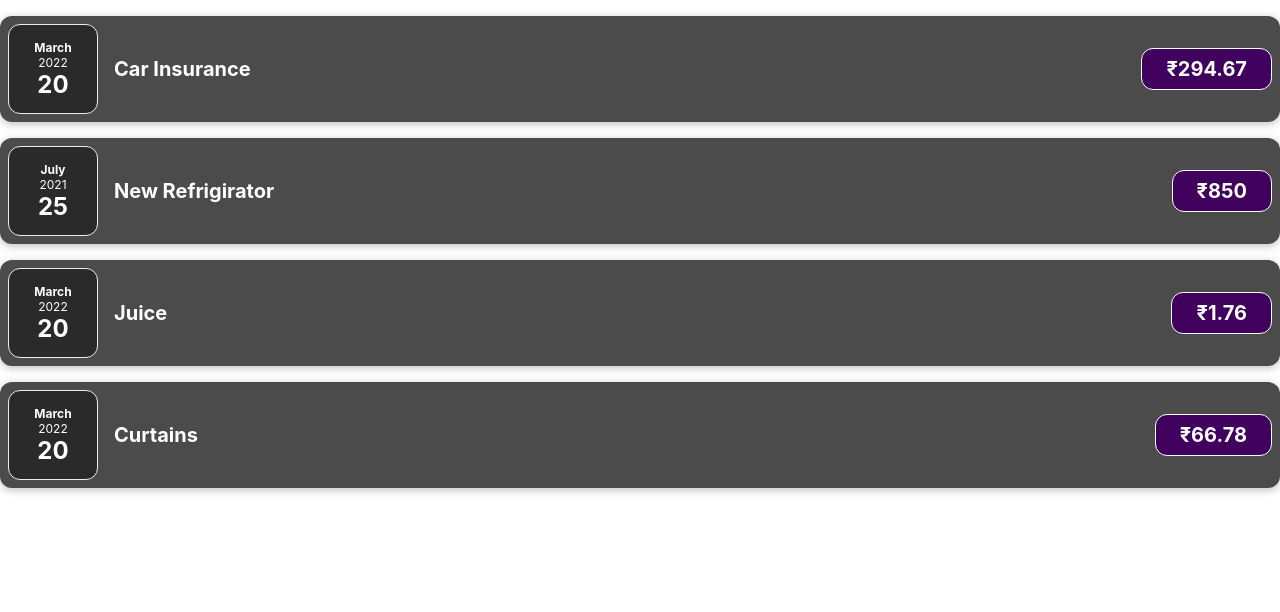
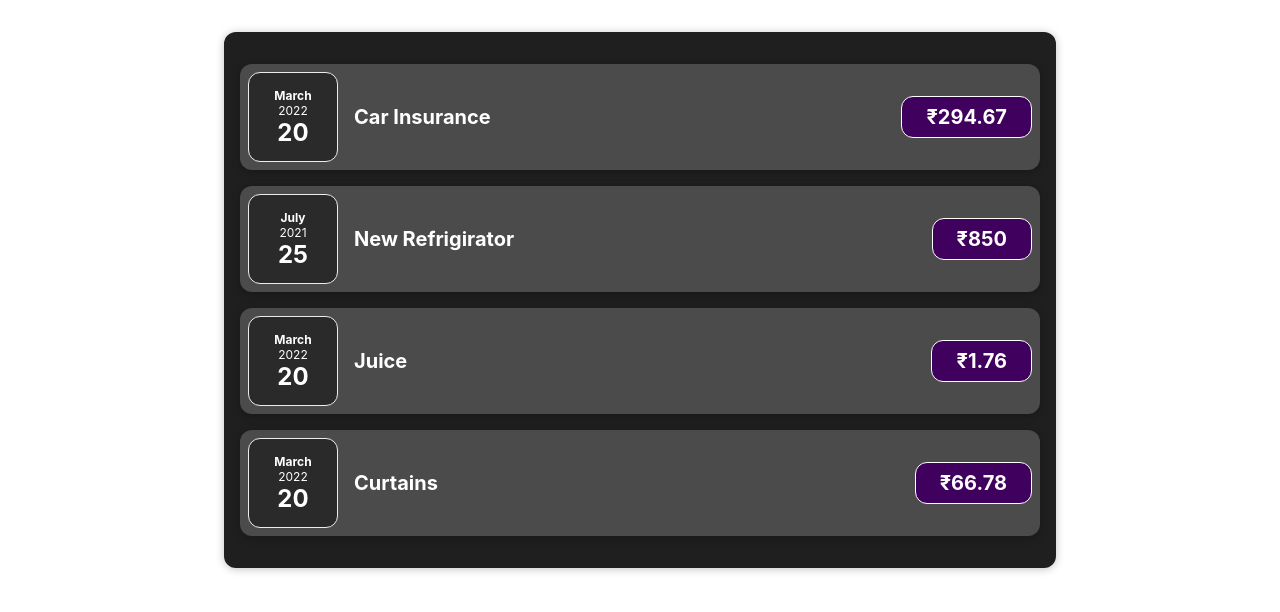
Before and after one commit to amitsamanta2307/react-complete-guide, a React (Create React App) app: page / in a window 1280 px wide. Shown: the top 612 px of the page. Built offline with nearby package versions, Linux system fonts and the light colour scheme.

Commit message:
Create an expenses component along with the .css file

```diff
--- a/src/App.tsx
+++ b/src/App.tsx
@@ -1,6 +1,6 @@
 import React from 'react';
 
-import ExpenseItem from './components/ExpenseItem';
+import Expenses from './components/Expenses';
 
 function App() {
   const expenses = [
@@ -28,26 +28,7 @@ function App() {
 
   return (
     <div>
-      <ExpenseItem
-        title={expenses[0].title}
-        amount={expenses[0].amount}
-        date={expenses[0].date}
-      />
-      <ExpenseItem
-        title={expenses[1].title}
-        amount={expenses[1].amount}
-        date={expenses[1].date}
-      />
-      <ExpenseItem
-        title={expenses[2].title}
-        amount={expenses[2].amount}
-        date={expenses[2].date}
-      />
-      <ExpenseItem
-        title={expenses[3].title}
-        amount={expenses[3].amount}
-        date={expenses[3].date}
-      />
+      <Expenses items={expenses} />
     </div>
   );
 }
--- /dev/null
+++ b/src/components/Expenses.css
@@ -0,0 +1,9 @@
+.expenses {
+    padding: 1rem;
+    background-color: rgb(31, 31, 31);
+    margin: 2rem auto;
+    width: 50rem;
+    max-width: 95%;
+    border-radius: 12px;
+    box-shadow: 0 1px 8px rgba(0, 0, 0, 0.25);
+}
--- /dev/null
+++ b/src/components/Expenses.tsx
@@ -0,0 +1,38 @@
+import ExpenseItem from './ExpenseItem';
+
+import './Expenses.css';
+
+const Expenses = ({ items }: {
+    items: Array<{
+        title: string,
+        date: Date,
+        amount: number
+    }>
+}): JSX.Element => {
+    return (
+        <div className="expenses">
+            <ExpenseItem
+                title={items[0].title}
+                amount={items[0].amount}
+                date={items[0].date}
+            />
+            <ExpenseItem
+                title={items[1].title}
+                amount={items[1].amount}
+                date={items[1].date}
+            />
+            <ExpenseItem
+                title={items[2].title}
+                amount={items[2].amount}
+                date={items[2].date}
+            />
+            <ExpenseItem
+                title={items[3].title}
+                amount={items[3].amount}
+                date={items[3].date}
+            />
+        </div>
+    );
+};
+
+export default Expenses;
```
